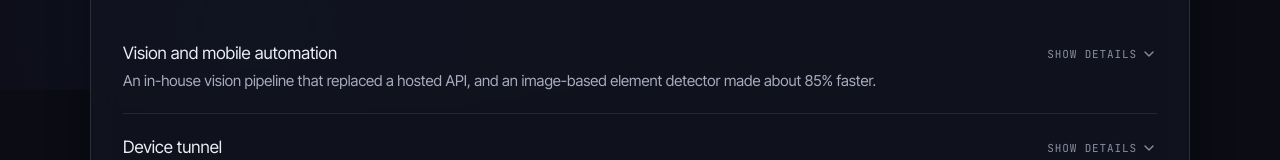
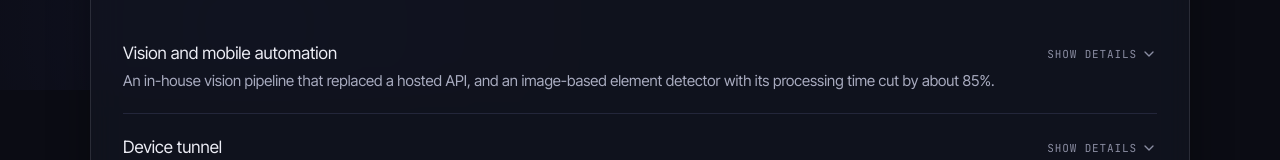
Before and after one commit to vaibhav-panchal8277/Portfolio, a Next.js app: page /experience in a window 1280 px wide. Shown: the part 710-870 px from the top of the page. Built offline with nearby package versions, Linux system fonts and the light colour scheme.

Commit message:
Say processing time cut by about 85%, not 85% faster

```diff
--- a/src/content/experience.ts
+++ b/src/content/experience.ts
@@ -34,7 +34,7 @@ export const timeline = [
 export const testgridThemes = [
   {
     title: "Vision and mobile automation",
-    summary: "An in-house vision pipeline that replaced a hosted API, and an image-based element detector made about 85% faster.",
+    summary: "An in-house vision pipeline that replaced a hosted API, and an image-based element detector with its processing time cut by about 85%.",
     items: [
       "Researched and designed a new vision model, with its library and methods, to replace a hosted vision API",
       "Built a FastAPI application to support the new model",
```
